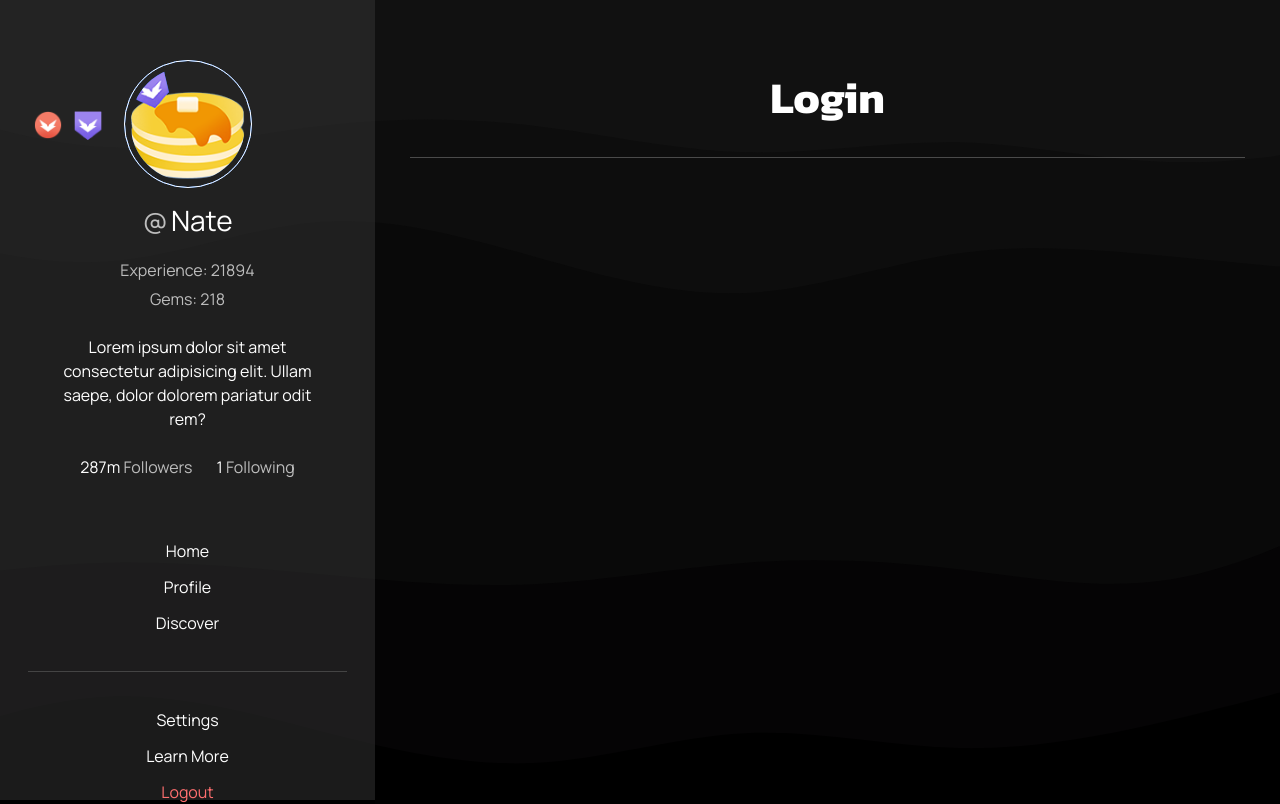
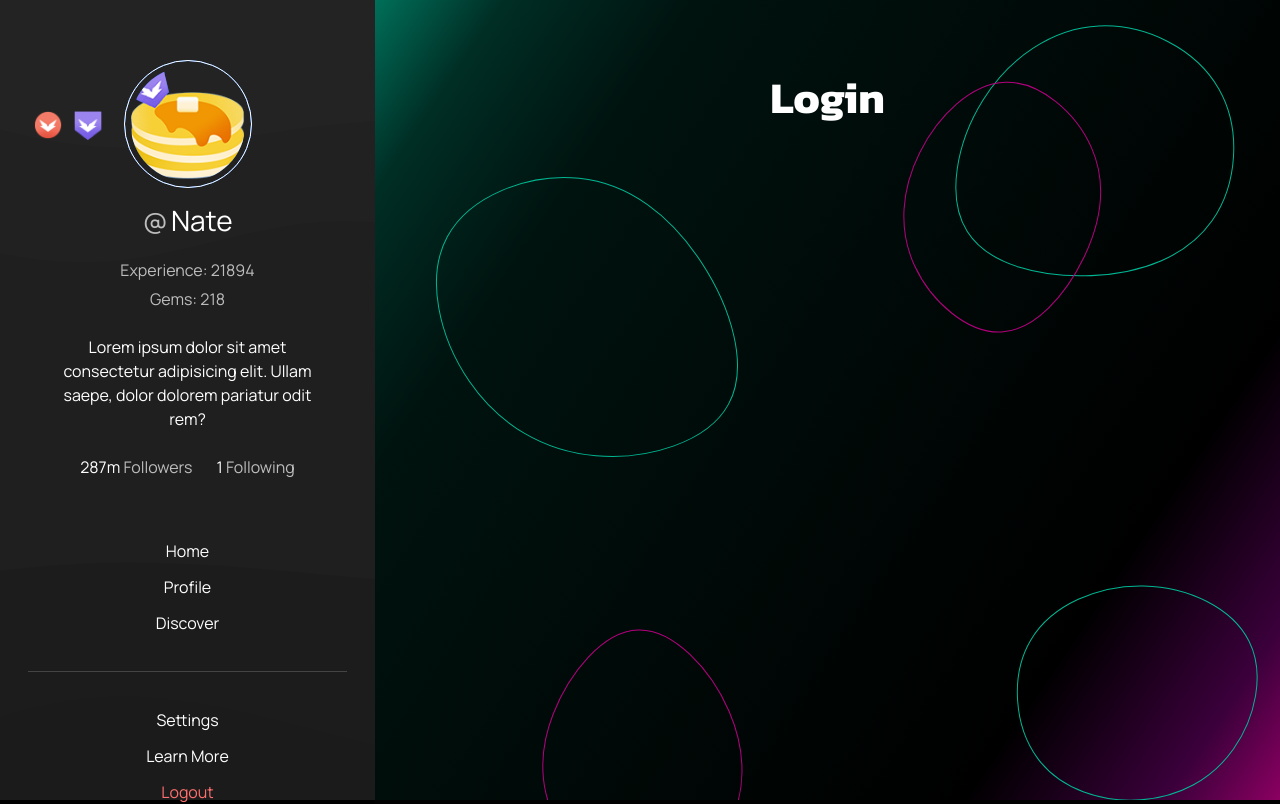
Before and after one commit to TDG-Org/Statue-Status, a React (Create React App) app in the folder client/: page /login in a window 1280 px wide. Shown: the top 804 px of the page. Built offline with nearby package versions, Linux system fonts and the light colour scheme.

Commit message:
trying out backgrounds

```diff
--- a/client/src/components/Home/Main.jsx
+++ b/client/src/components/Home/Main.jsx
@@ -120,6 +120,15 @@ const Main = ({ data }) => {
       </Link>
     </div>
 
+    <div className="view-all-ppl-btn-wrapper">
+      <Link
+        to="/login"
+        className="view-all-ppl-btn"
+      >
+        Login
+      </Link>
+    </div>
+
   </div>
   );
 };
--- a/client/src/pages/Login/LoginPage.jsx
+++ b/client/src/pages/Login/LoginPage.jsx
@@ -1,18 +1,17 @@
-import React from "react";
+import React, { useState, useRef, useEffect } from "react";
 
 // Styles
 import "./LoginPage.scss";
 
 const LoginPage = () => {
+
   return (
     <div className="LoginPage page">
-      <h1>Login</h1>
-      <hr />
-
-      <div className="container">
-
+      <div className="login-page-overlay-background">
       </div>
-
+      <div className="login-page-overlay-background2">
+      </div>
+     <h1>Login</h1>
     </div>
   );
 };
--- a/client/src/pages/Login/LoginPage.scss
+++ b/client/src/pages/Login/LoginPage.scss
@@ -0,0 +1,35 @@
+// Login Page SASS file
+
+// SCSS Variables
+@import "../../sass/variables.scss";
+
+.LoginPage {
+  width: 100% !important;
+  margin: 0 !important;
+  position: relative;
+
+  .login-page-overlay-background {
+    top: 0;
+    left: 0;
+    width: 100%;
+    height: 100%;
+    position: absolute;
+    // background: transparent;
+    background-size: cover;
+    background-image: url("../../assets/svgs/loginpage-background.svg");
+  }
+  .login-page-overlay-background2 {
+    // background: transparent;
+    top: 0;
+    left: 0;
+    width: 100%;
+    height: 100%;
+    position: absolute;
+    background-size: cover;
+    background-image: url("../../assets/svgs/loginpage-two-background.svg");
+  }
+
+  background: rgb(0,111,89);
+  background: linear-gradient(124deg, rgba(0,111,89,1) 0%, rgba(0,46,37,1) 9%, rgba(0,19,15,1) 22%, rgba(0,0,0,1) 78%, rgba(59,0,59,1) 92%, rgba(139,0,97,1) 100%);
+
+}
```
Also changed, not shown: client/src/assets/svgs/loginpage-background.svg (added), client/src/assets/svgs/loginpage-two-background.svg (added).
